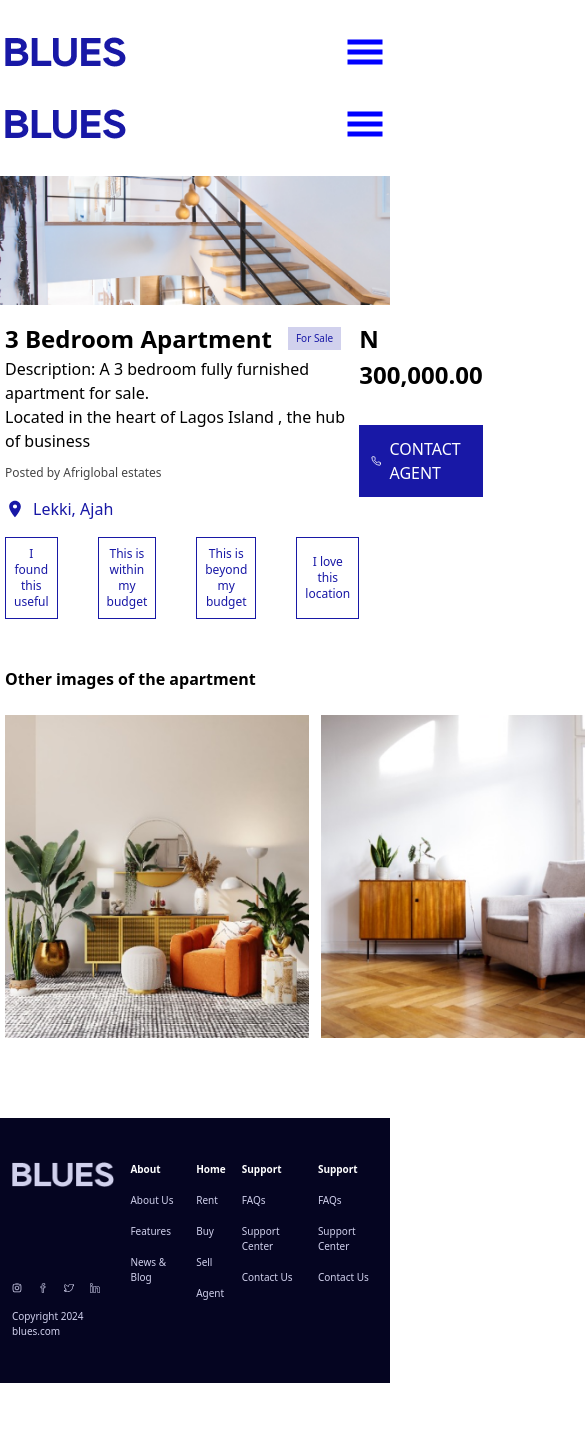
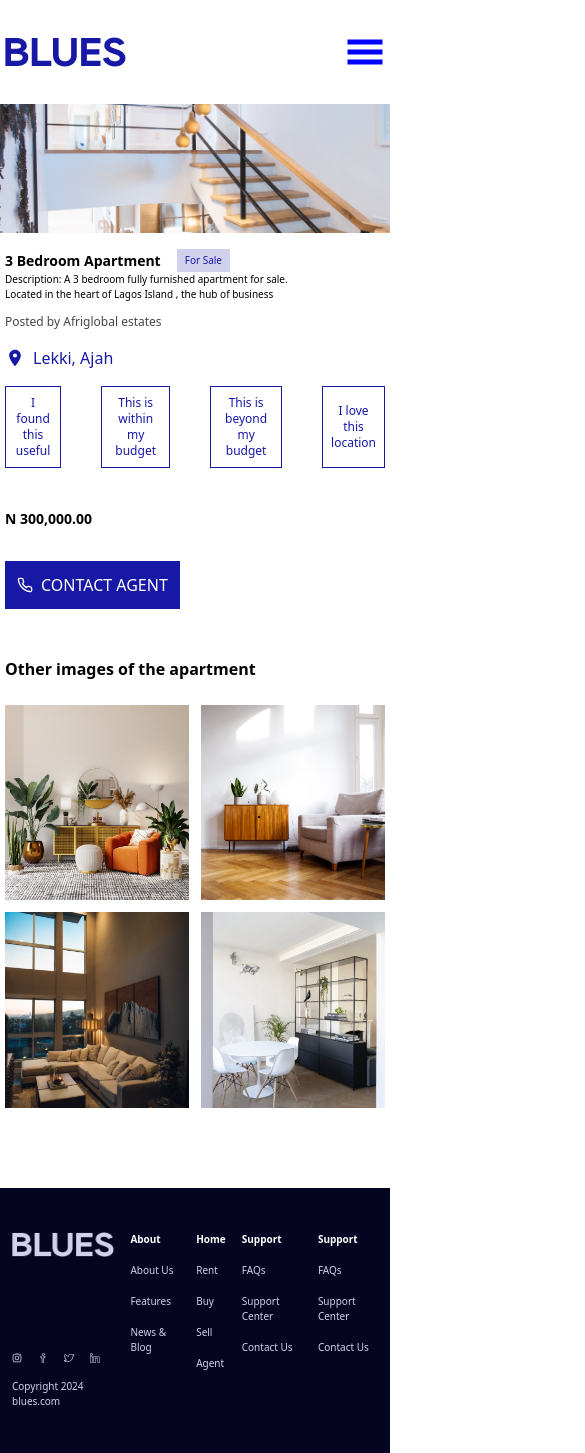
Before and after one commit to KingMusawir/blues, a React (Vite) app: page /viewhouse in a window 390 px wide. Shown: the top 1453 px of the page, 585 px wide, since content can reach past the window. Before the commit the page ends 1383 px from the top, so only its background shows below. Built offline with nearby package versions, Linux system fonts and the light colour scheme.

Commit message:
Update HouseViewDetails.jsx

```diff
--- a/src/components/houseView/HouseViewDetails.jsx
+++ b/src/components/houseView/HouseViewDetails.jsx
@@ -23,21 +23,20 @@ function HouseViewDetails() {
   }, []);
   return (
     <div>
-      <NavBar />
-      <div data-aos='flip-up' className=' w-[100%]'>
+      <div data-aos='flip-up' className=' '>
         <img src={House1} alt='' className=' mb-4 w-[100%]' />
       </div>
 
-      <div className='  mx-auto max-w-screen-tiny sm:max-w-screen-small md:max-w-screen-medium lg:max-w-screen-large xl:max-w-screen-xlarge xxlarge:max-w-screen-xxlarge'>
-        <div className='flex justify-between mb-12'>
+      <div className=' flex flex-col justify-center items-center  mx-auto max-w-screen-tiny sm:max-w-screen-small md:max-w-screen-medium lg:max-w-screen-large xl:max-w-screen-xlarge xxlarge:max-w-screen-xxlarge'>
+        <div className='flex flex-col md:flex-row gap-10 md:gap-4  mb-12 '>
           <div>
-            <h2 className=' font-semibold text-[1.5rem] flex items-center gap-4'>
+            <h2 className=' font-semibold text-[14px] md:text-[1.5rem] flex items-center gap-4'>
               3 Bedroom Apartment{' '}
               <span className=' font-normal text-[10px] bg-[#D1D1ED] text-[#1818A6] px-2 py-1'>
                 For Sale
               </span>
             </h2>
-            <p className=' font-normal mb-3'>
+            <p className=' font-normal mb-3 text-[10px] md:text-[18px] '>
               Description: A 3 bedroom fully furnished apartment for sale.{' '}
               <br /> Located in the heart of Lagos Island , the hub of business
             </p>
@@ -55,7 +54,9 @@ function HouseViewDetails() {
             </div>
           </div>
           <div>
-            <p className='font-semibold text-[1.5rem] mb-8'>N 300,000.00</p>
+            <p className='font-semibold text-[14px] md:text-[1.5rem] mb-8'>
+              N 300,000.00
+            </p>
             <div className=' inline-block'>
               <Link className=' flex items-center justify-center gap-2 bg-[#1818A6] text-white p-3'>
                 <LuPhone /> <span>CONTACT AGENT</span>
@@ -65,11 +66,14 @@ function HouseViewDetails() {
         </div>
         <div className=' mb-20'>
           <p className=' font-semibold mb-6'>Other images of the apartment</p>
-          <div data-aos='fade-up-left' className=' flex gap-3'>
-            <img src={Other1} alt='' className=' w-80' />
-            <img src={Other2} alt='' className=' w-80' />
-            <img src={Other3} alt='' className=' w-80' />
-            <img src={Other4} alt='' className=' w-80' />
+          <div
+            data-aos='fade-up-left'
+            className=' grid grid-cols-2 lg:flex gap-3'
+          >
+            <img src={Other1} alt='' className=' w-[200px]' />
+            <img src={Other2} alt='' className=' w-[200px]' />
+            <img src={Other3} alt='' className=' w-[200px]' />
+            <img src={Other4} alt='' className=' w-[200px]' />
           </div>
         </div>
       </div>
```
